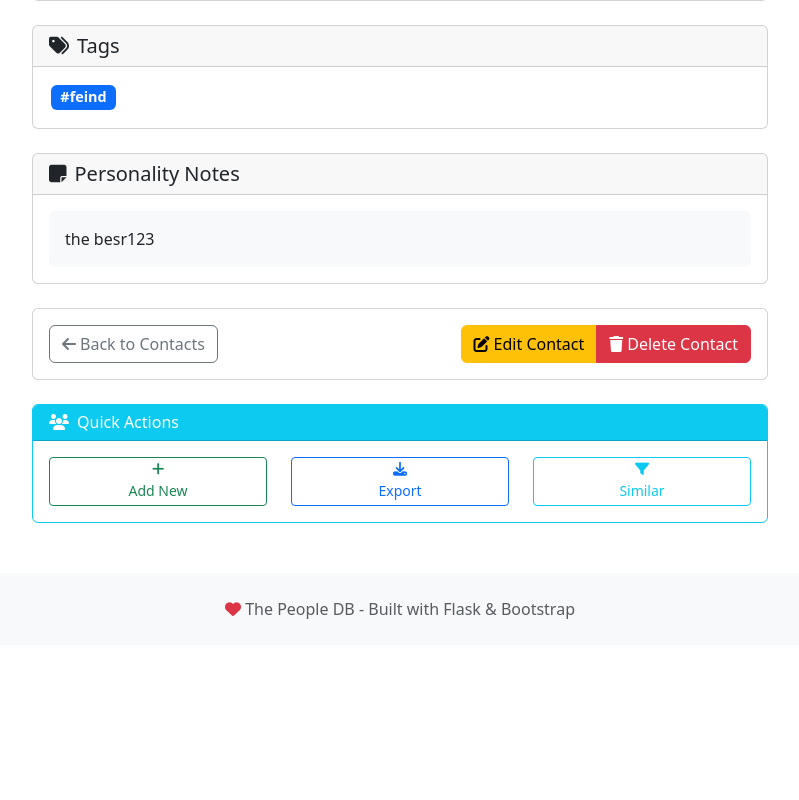
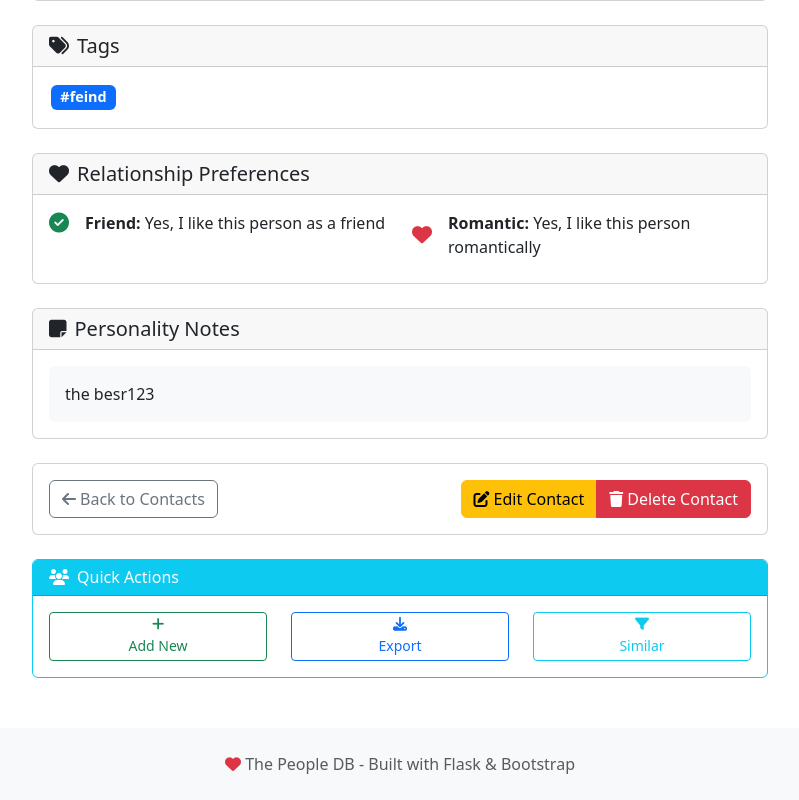
Before and after one commit to IshanAsati/thedb, a Flask app: page /contact/2 in a window 1280 px wide. Shown: the part 368-1168 px from the top of the page, without its empty margins (240-1039 px from the left). Before the commit the page ends 987 px from the top, so only its background shows below. Run offline with Flask 3, Linux system fonts and the light colour scheme; data comes from the database, SQL or seed files in the repository.

Commit message:
Add relationship preferences (friend/romantic) and fix CLI input visibility

```diff
--- a/app.py
+++ b/app.py
@@ -6,7 +6,7 @@ Provides a web interface for managing contacts with Bootstrap UI
 
 from flask import Flask, render_template, request, redirect, url_for, flash, jsonify, send_file
 from flask_wtf import FlaskForm
-from wtforms import StringField, TextAreaField, SelectField, SubmitField
+from wtforms import StringField, TextAreaField, SelectField, SubmitField, BooleanField
 from wtforms.validators import DataRequired, Optional
 from wtforms.widgets import TextArea
 import json
@@ -27,6 +27,8 @@ class ContactForm(FlaskForm):
     personality_notes = TextAreaField('Personality Notes', validators=[Optional()], render_kw={"class": "form-control", "rows": 4})
     social_media = TextAreaField('Social Media (JSON)', validators=[Optional()], render_kw={"class": "form-control", "rows": 3, "placeholder": '{"twitter": "@username", "instagram": "handle"}'})
     tags = StringField('Tags (comma-separated)', validators=[Optional()], render_kw={"class": "form-control", "placeholder": "friend, work, family"})
+    like_as_friend = BooleanField('I like this person as a friend', render_kw={"class": "form-check-input"})
+    like_romantically = BooleanField('I like this person romantically', render_kw={"class": "form-check-input"})
     submit = SubmitField('Save Contact', render_kw={"class": "btn btn-primary"})
 
 @app.route('/')
@@ -89,7 +91,9 @@ def add_contact():
                 birthday=form.birthday.data,
                 personality_notes=form.personality_notes.data,
                 social_media=social_media,
-                tags=tags
+                tags=tags,
+                like_as_friend=form.like_as_friend.data,
+                like_romantically=form.like_romantically.data
             )
 
             flash(f'Contact "{form.name.data}" added successfully!', 'success')
@@ -144,7 +148,9 @@ def edit_contact(contact_id):
                 birthday=form.birthday.data,
                 personality_notes=form.personality_notes.data,
                 social_media=social_media,
-                tags=tags
+                tags=tags,
+                like_as_friend=form.like_as_friend.data,
+                like_romantically=form.like_romantically.data
             )
 
             if success:
@@ -164,6 +170,8 @@ def edit_contact(contact_id):
         form.personality_notes.data = contact['personality_notes']
         form.social_media.data = json.dumps(contact['social_media'], indent=2) if contact['social_media'] else ''
         form.tags.data = ', '.join(contact['tags'])
+        form.like_as_friend.data = contact.get('like_as_friend', False)
+        form.like_romantically.data = contact.get('like_romantically', False)
 
     return render_template('edit_contact.html', form=form, contact=contact)
 
--- a/database.py
+++ b/database.py
@@ -25,6 +25,8 @@ class ContactDatabase:
                 personality_notes TEXT,
                 social_media TEXT,
                 tags TEXT,
+                like_as_friend BOOLEAN DEFAULT 0,
+                like_romantically BOOLEAN DEFAULT 0,
                 created_at TIMESTAMP DEFAULT CURRENT_TIMESTAMP,
                 updated_at TIMESTAMP DEFAULT CURRENT_TIMESTAMP
             )
@@ -35,7 +37,8 @@ class ContactDatabase:
 
     def add_contact(self, name: str, nickname: str = "", birthday: str = "",
                    personality_notes: str = "", social_media: dict = None,
-                   tags: List[str] = None) -> int:
+                   tags: List[str] = None, like_as_friend: bool = False,
+                   like_romantically: bool = False) -> int:
         """Add a new contact to the database."""
         conn = sqlite3.connect(self.db_path)
         cursor = conn.cursor()
@@ -44,9 +47,9 @@ class ContactDatabase:
         tags_json = json.dumps(tags or [])
 
         cursor.execute('''
-            INSERT INTO contacts (name, nickname, birthday, personality_notes, social_media, tags)
-            VALUES (?, ?, ?, ?, ?, ?)
-        ''', (name, nickname, birthday, personality_notes, social_media_json, tags_json))
+            INSERT INTO contacts (name, nickname, birthday, personality_notes, social_media, tags, like_as_friend, like_romantically)
+            VALUES (?, ?, ?, ?, ?, ?, ?, ?)
+        ''', (name, nickname, birthday, personality_notes, social_media_json, tags_json, like_as_friend, like_romantically))
 
         contact_id = cursor.lastrowid
         conn.commit()
@@ -72,8 +75,10 @@ class ContactDatabase:
                 'personality_notes': row[4],
                 'social_media': json.loads(row[5]) if row[5] else {},
                 'tags': json.loads(row[6]) if row[6] else [],
-                'created_at': row[7],
-                'updated_at': row[8]
+                'like_as_friend': bool(row[7]) if len(row) > 7 else False,
+                'like_romantically': bool(row[8]) if len(row) > 8 else False,
+                'created_at': row[9] if len(row) > 9 else row[7],
+                'updated_at': row[10] if len(row) > 10 else row[8]
             }
             contacts.append(contact)
 
@@ -97,8 +102,10 @@ class ContactDatabase:
                 'personality_notes': row[4],
                 'social_media': json.loads(row[5]) if row[5] else {},
                 'tags': json.loads(row[6]) if row[6] else [],
-                'created_at': row[7],
-                'updated_at': row[8]
+                'like_as_friend': bool(row[7]) if len(row) > 7 else False,
+                'like_romantically': bool(row[8]) if len(row) > 8 else False,
+                'created_at': row[9] if len(row) > 9 else row[7],
+                'updated_at': row[10] if len(row) > 10 else row[8]
             }
             conn.close()
             return contact
@@ -108,7 +115,8 @@ class ContactDatabase:
 
     def update_contact(self, contact_id: int, name: str = None, nickname: str = None,
                       birthday: str = None, personality_notes: str = None,
-                      social_media: dict = None, tags: List[str] = None) -> bool:
+                      social_media: dict = None, tags: List[str] = None,
+                      like_as_friend: bool = None, like_romantically: bool = None) -> bool:
         """Update an existing contact."""
         conn = sqlite3.connect(self.db_path)
         cursor = conn.cursor()
@@ -126,14 +134,16 @@ class ContactDatabase:
         updated_personality = personality_notes if personality_notes is not None else current['personality_notes']
         updated_social = social_media if social_media is not None else current['social_media']
         updated_tags = tags if tags is not None else current['tags']
+        updated_friend = like_as_friend if like_as_friend is not None else current.get('like_as_friend', False)
+        updated_romantic = like_romantically if like_romantically is not None else current.get('like_romantically', False)
 
         cursor.execute('''
             UPDATE contacts
             SET name = ?, nickname = ?, birthday = ?, personality_notes = ?,
-                social_media = ?, tags = ?, updated_at = CURRENT_TIMESTAMP
+                social_media = ?, tags = ?, like_as_friend = ?, like_romantically = ?, updated_at = CURRENT_TIMESTAMP
             WHERE id = ?
         ''', (updated_name, updated_nickname, updated_birthday, updated_personality,
-              json.dumps(updated_social), json.dumps(updated_tags), contact_id))
+              json.dumps(updated_social), json.dumps(updated_tags), updated_friend, updated_romantic, contact_id))
 
         success = cursor.rowcount > 0
         conn.commit()
@@ -177,8 +187,10 @@ class ContactDatabase:
                 'personality_notes': row[4],
                 'social_media': json.loads(row[5]) if row[5] else {},
                 'tags': json.loads(row[6]) if row[6] else [],
-                'created_at': row[7],
-                'updated_at': row[8]
+                'like_as_friend': bool(row[7]) if len(row) > 7 else False,
+                'like_romantically': bool(row[8]) if len(row) > 8 else False,
+                'created_at': row[9] if len(row) > 9 else row[7],
+                'updated_at': row[10] if len(row) > 10 else row[8]
             }
             contacts.append(contact)
 
@@ -214,6 +226,8 @@ class ContactDatabase:
                 'Personality Notes': contact['personality_notes'],
                 'Social Media': json.dumps(contact['social_media']),
                 'Tags': ', '.join(contact['tags']),
+                'Like as Friend': 'Yes' if contact.get('like_as_friend') else 'No',
+                'Like Romantically': 'Yes' if contact.get('like_romantically') else 'No',
                 'Created At': contact['created_at'],
                 'Updated At': contact['updated_at']
             }
--- a/templates/view_contact.html
+++ b/templates/view_contact.html
@@ -150,6 +150,43 @@
                         </div>
                     </div>
                     {% endfor %}
+                </div>
+            </div>
+        </div>
+        {% endif %}
+
+        <!-- Relationship Preferences -->
+        {% if contact.get('like_as_friend') or contact.get('like_romantically') %}
+        <div class="card mb-4">
+            <div class="card-header">
+                <h5 class="mb-0">
+                    <i class="fas fa-heart me-2"></i>Relationship Preferences
+                </h5>
+            </div>
+            <div class="card-body">
+                <div class="row">
+                    <div class="col-md-6">
+                        <div class="d-flex align-items-center mb-2">
+                            {% if contact.get('like_as_friend') %}
+                                <i class="fas fa-check-circle text-success fa-lg me-3"></i>
+                                <span><strong>Friend:</strong> Yes, I like this person as a friend</span>
+                            {% else %}
+                                <i class="fas fa-times-circle text-muted fa-lg me-3"></i>
+                                <span class="text-muted"><strong>Friend:</strong> Not specified</span>
+                            {% endif %}
+                        </div>
+                    </div>
+                    <div class="col-md-6">
+                        <div class="d-flex align-items-center mb-2">
+                            {% if contact.get('like_romantically') %}
+                                <i class="fas fa-heart text-danger fa-lg me-3"></i>
+                                <span><strong>Romantic:</strong> Yes, I like this person romantically</span>
+                            {% else %}
+                                <i class="fas fa-heart-broken text-muted fa-lg me-3"></i>
+                                <span class="text-muted"><strong>Romantic:</strong> Not specified</span>
+                            {% endif %}
+                        </div>
+                    </div>
                 </div>
             </div>
         </div>
```
Also changed, not shown: SETUP.md (+1 -0 lines), cli.py (+68 -9 lines), main.py (+46 -5 lines), templates/add_contact.html (+24 -0 lines), templates/edit_contact.html (+24 -0 lines), templates/index.html (+16 -0 lines).
